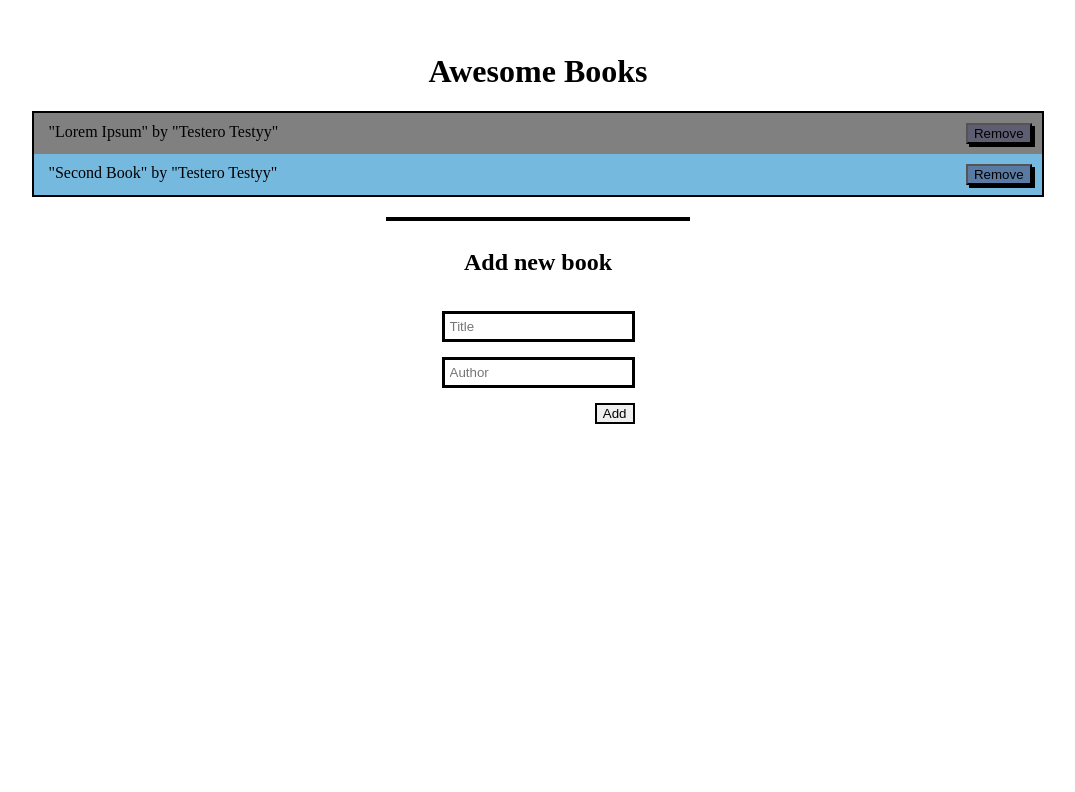
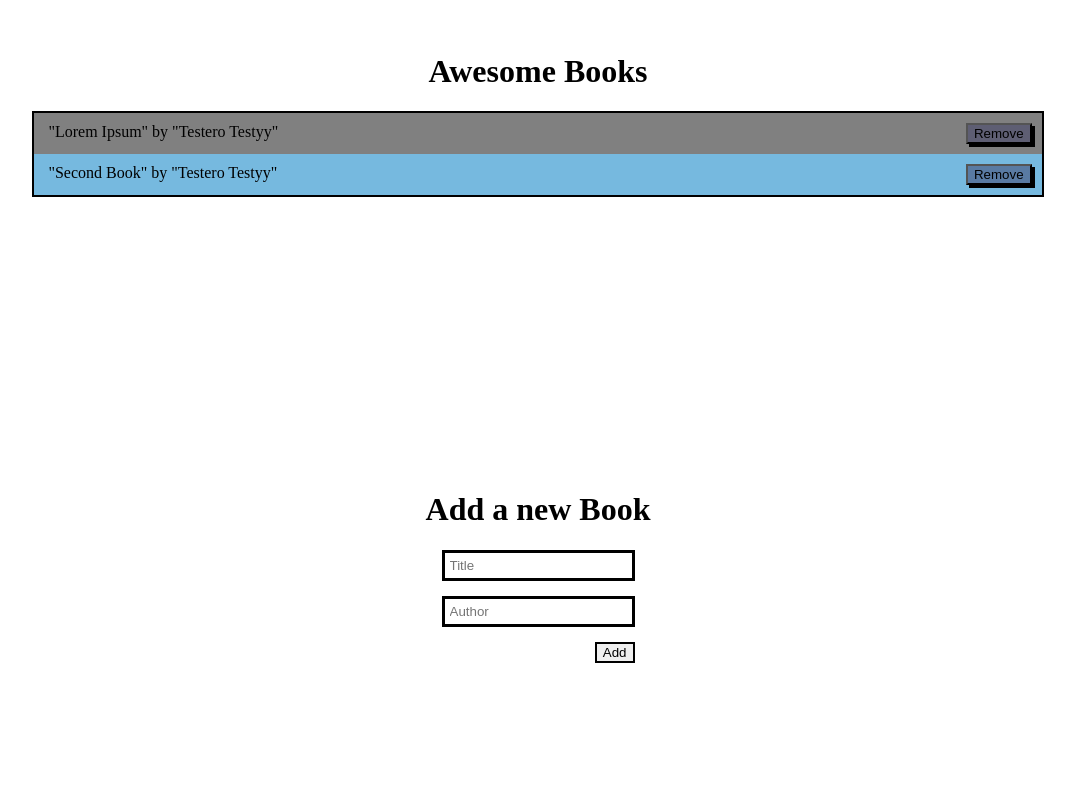
Before and after one commit to KUBAHO3/Awesome-Books, a website: page index.html in a window 1280 px wide. Shown: the part 103-895 px from the top of the page, without its empty margins (102-1177 px from the left). Before the commit the page ends 800 px from the top, so only its background shows below. Drawn offline with Linux system fonts and the light colour scheme.

Commit message:
separate books & form

```diff
--- a/index.html
+++ b/index.html
@@ -8,21 +8,26 @@
     <title>Awesome Books</title>
 </head>
 <body>
+
     <main class="main-section">
-        <div class="container">
+        <div class="container book-section ">
             <h1 id="list-title">Awesome Books</h1>
             <div id="book-list">
             <!--Booklist added in javascript  -->
             </div>
-            <hr>
+        </div>
+        <div class="container add-book-section hide">
+            <h1 id="list-title">Add a new Book</h1>
+
             <form id="book-form">
-                <h2 id="form-title">Add new book</h2>
-                <input type="text" id="title" placeholder="Title" required>
+                    <input type="text" id="title" placeholder="Title" required>
                 <input type="text" id="author" placeholder="Author" required>
                 <button type="submit">Add</button>
             </form>
         </div>
+
     </main>
+
 
 <script src="refactor.js"></script>
 </body>
```
